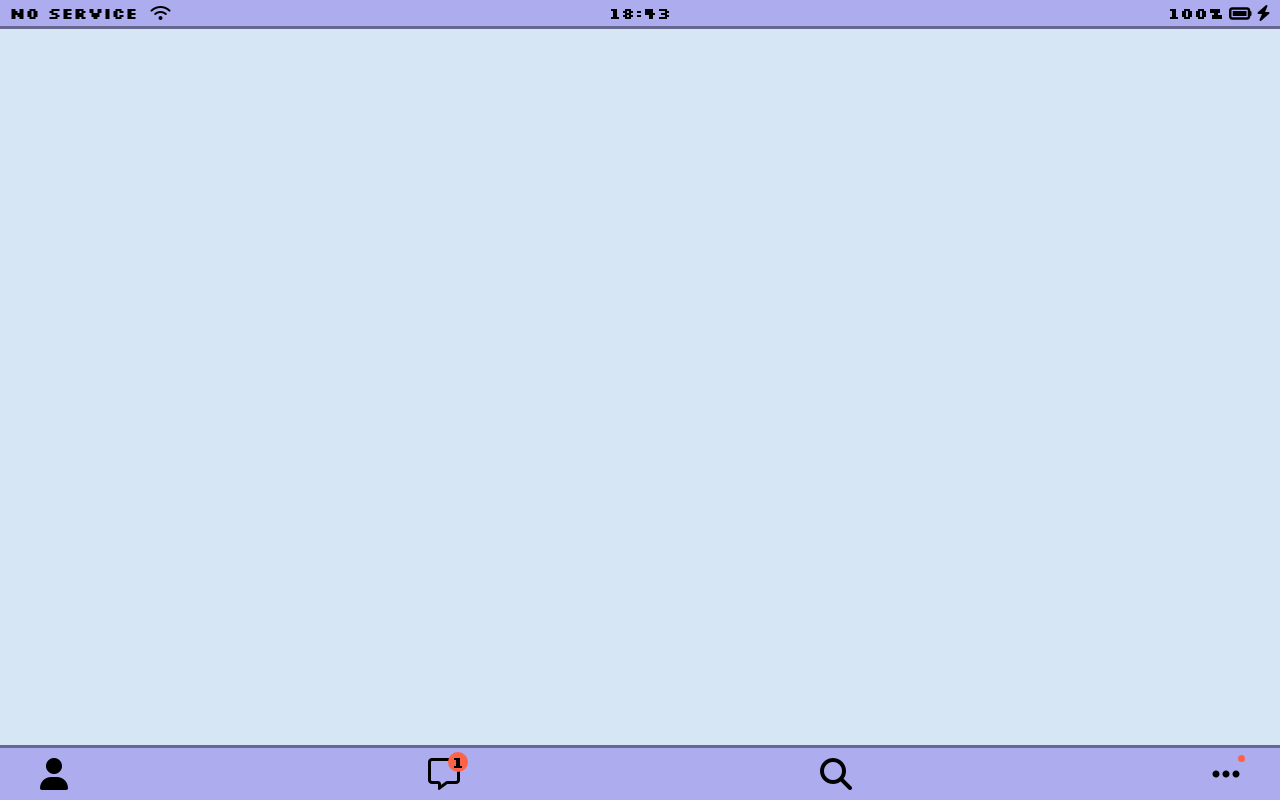
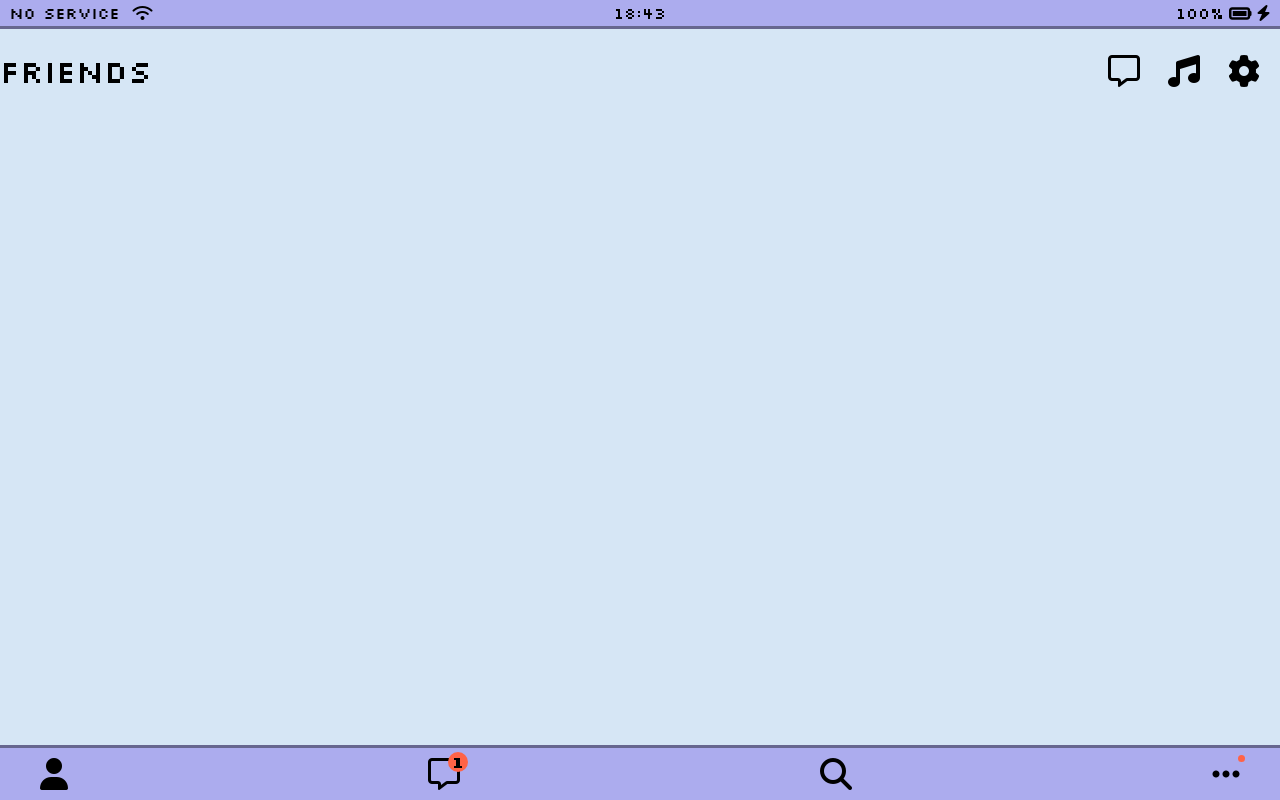
Before and after one commit to gong428/kokoa-clone-2022, a plain HTML site: page friends.html in a window 1280 px wide. Drawn offline with Linux system fonts and the light colour scheme.

Commit message:
added screen-header

```diff
--- /dev/null
+++ b/CSS/components/screen-header.css
@@ -0,0 +1,15 @@
+.screen-header {
+  margin-top: 55px;
+  display: flex;
+  justify-content: space-between;
+}
+
+.screen-header__title {
+  font-size: 32px;
+}
+.screen-header__icon {
+  margin-right: 20px;
+}
+.screen-header__icon span {
+  margin-left: 20px;
+}
--- a/CSS/screens/login.css
+++ b/CSS/screens/login.css
@@ -7,11 +7,13 @@
 }
 .wellcom-header__title {
   margin-bottom: 40px;
+  font-weight: 700;
 }
 .wellcom-header__text {
   width: 40%;
   opacity: 0.5;
   margin-bottom: 40px;
+  font-weight: 700;
 }
 #login-form {
   display: flex;
--- a/CSS/styles.css
+++ b/CSS/styles.css
@@ -1,8 +1,9 @@
-@import url("https://fonts.googleapis.com/css2?family=Silkscreen:wght@700&display=swap");
+@import url("https://fonts.googleapis.com/css2?family=Silkscreen:wght@400;700&display=swap");
 @import "reset.css";
 /*components*/
 @import "components/status-bar.css";
 @import "components/nav-bar.css";
+@import "components/screen-header.css";
 /*screens*/
 @import "screens/login.css";
 body {
--- a/friends.html
+++ b/friends.html
@@ -5,7 +5,7 @@
     <meta charset="UTF-8" />
     <meta http-equiv="X-UA-Compatible" content="IE=edge" />
     <meta name="viewport" content="width=device-width, initial-scale=1.0" />
-    <title>Frends - KokoaTalk</title>
+    <title>Friends - KokoaTalk</title>
   </head>
   <body>
     <div class="status-bar">
@@ -49,6 +49,15 @@
         </li>
       </ul>
     </nav>
+
+    <header class="screen-header">
+      <h1 class="screen-header__title">Friends</h1>
+      <div class="screen-header__icon">
+        <span><i class="fa-regular fa-message fa-2x"></i></span>
+        <span><i class="fa-solid fa-music fa-2x"></i></span>
+        <span><i class="fa-solid fa-gear fa-2x"></i></span>
+      </div>
+    </header>
   </body>
   <script
     src="https://kit.fontawesome.com/c2bb292703.js"
```
